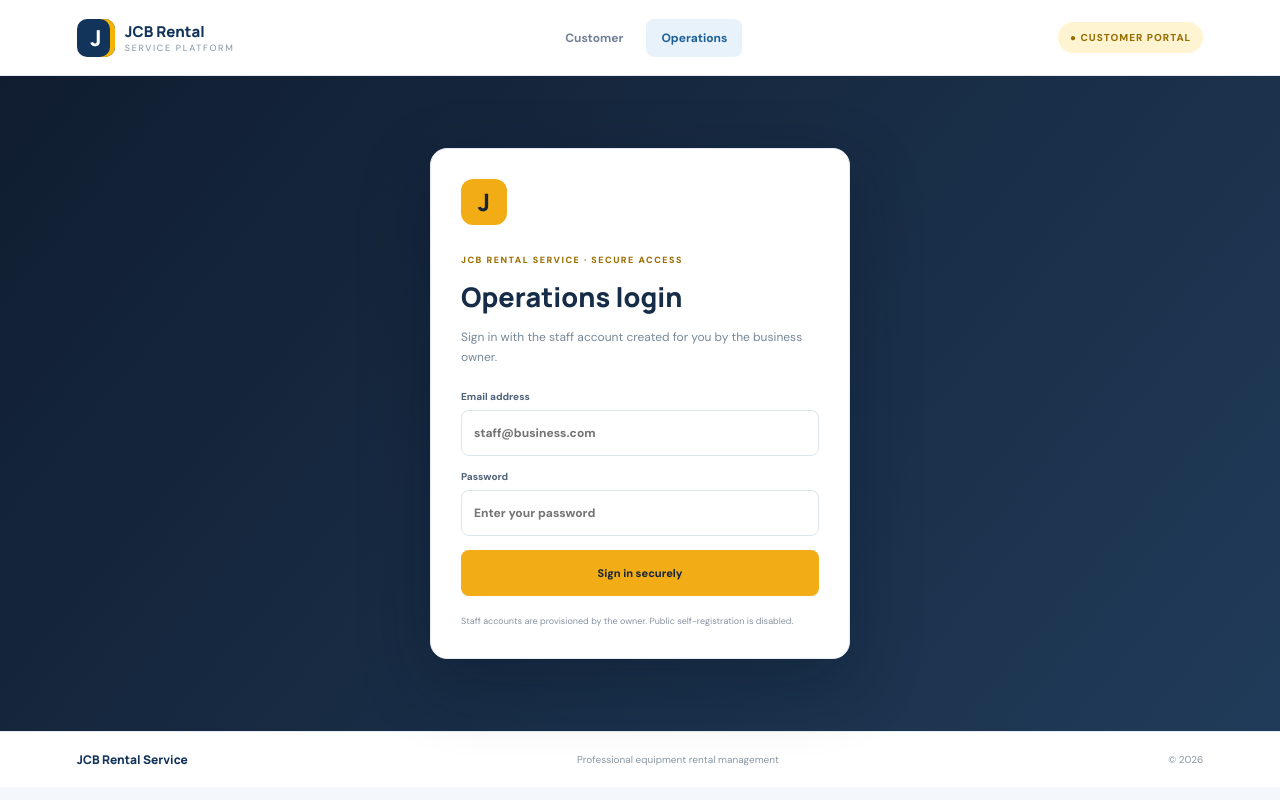
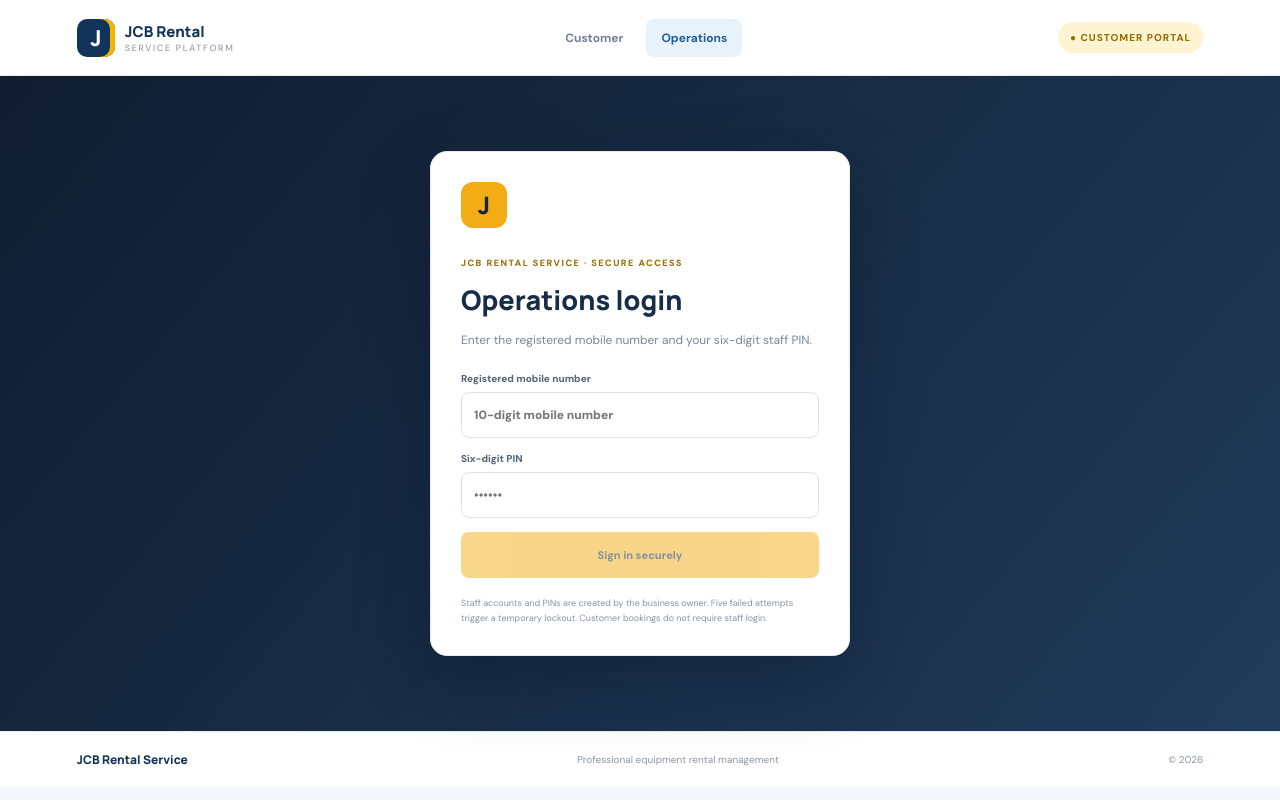
Before and after one commit to jcb-rent/Jcbrental, a React (Vite) app in the folder apps/web/: page / in a window 1280 px wide. Both pictures are taken after a click on the button "Operations". Built offline with nearby package versions, Linux system fonts and the light colour scheme; no server answers.

Commit message:
feat(phase-06): authenticate staff with server-verified PIN

```diff
--- a/apps/web/src/OperationsAuth.tsx
+++ b/apps/web/src/OperationsAuth.tsx
@@ -12,6 +12,16 @@ export function useOperationsAuth(){
  useEffect(()=>{
   if(!supabase){setLoading(false);return;}
   let alive=true;
+  async function loadProfile(id:string){
+   const {data,error:profileError}=await supabase!.from("profiles").select("id,role,full_name,business_id,is_active").eq("id",id).single();
+   if(!alive)return;
+   if(profileError){setError("Signed in, but your staff profile is not provisioned. Ask the business owner to finish account setup.");setProfile(null);}
+   else if(!data.is_active){setError("This account is disabled. Contact the business owner.");setProfile(null);}
+   else if(!["owner","manager","driver"].includes(data.role)){setError("This account does not have operations access.");setProfile(null);}
+   else if(!data.business_id){setError("Your staff account is not linked to a business yet. Contact the business owner.");setProfile(null);}
+   else {setProfile(data as Profile);setError("");}
+   setLoading(false);
+  }
   supabase.auth.getSession().then(async({data})=>{
    if(!alive)return;
    setSession(data.session);
@@ -23,22 +33,20 @@ export function useOperationsAuth(){
    if(!next){setProfile(null);setLoading(false);setError("");}
    else {setLoading(true);window.setTimeout(()=>{if(alive)void loadProfile(next.user.id);},0);}
   });
-  async function loadProfile(id:string){
-   const {data,error:profileError}=await supabase!.from("profiles").select("id,role,full_name,business_id,is_active").eq("id",id).single();
-   if(!alive)return;
-   if(profileError){setError("Signed in, but your staff profile is not provisioned. Ask the business owner to finish account setup.");setProfile(null);}
-   else if(!data.is_active){setError("This account is disabled. Contact the business owner.");setProfile(null);}
-   else if(!["owner","manager","driver"].includes(data.role)){setError("This account does not have operations access.");setProfile(null);}
-   else if(!data.business_id){setError("Your staff account is not linked to a business yet. Contact the business owner.");setProfile(null);}
-   else {setProfile(data as Profile);setError("");}
-   setLoading(false);
-  }
   return()=>{alive=false;subscription.unsubscribe();};
  },[]);
- return {session,profile,loading,error,setError,signOut:async()=>{if(supabase)await supabase.auth.signOut();}};
+ return {session,profile,loading,error,signOut:async()=>{if(supabase)await supabase.auth.signOut();}};
 }
-export default function OperationsLogin({onSuccess}:{onSuccess:()=>void}){
- const [email,setEmail]=useState(""),[password,setPassword]=useState(""),[busy,setBusy]=useState(false),[message,setMessage]=useState("");
- async function submit(e:FormEvent){e.preventDefault();if(!supabase)return;setBusy(true);setMessage("");const {error}=await supabase.auth.signInWithPassword({email:email.trim(),password});setBusy(false);if(error)setMessage(error.message);else onSuccess();}
- return <main className="auth-screen"><section className="auth-card"><div className="auth-symbol">J</div><span className="auth-eyebrow">JCB RENTAL SERVICE · SECURE ACCESS</span><h1>Operations login</h1><p>Sign in with the staff account created for you by the business owner.</p>{!isSupabaseConfigured?<div className="auth-error">Supabase is not configured in this deployment. Add VITE_SUPABASE_URL and VITE_SUPABASE_PUBLISHABLE_KEY to the environment.</div>:null}<form onSubmit={submit}><label>Email address<input type="email" autoComplete="username" required value={email} onChange={e=>setEmail(e.target.value)} placeholder="staff@business.com"/></label><label>Password<input type="password" autoComplete="current-password" minLength={8} required value={password} onChange={e=>setPassword(e.target.value)} placeholder="Enter your password"/></label><button className="auth-submit" disabled={!isSupabaseConfigured||busy}>{busy?"Signing in…":"Sign in securely"}</button></form>{message&&<div className="auth-error" role="alert">{message}</div>}<small>Staff accounts are provisioned by the owner. Public self-registration is disabled.</small></section></main>;
+export default function OperationsLogin(){
+ const [phone,setPhone]=useState(""),[pin,setPin]=useState(""),[busy,setBusy]=useState(false),[message,setMessage]=useState("");
+ async function submit(e:FormEvent){
+  e.preventDefault();if(!supabase)return;
+  setBusy(true);setMessage("");
+  const {data,error}=await supabase.functions.invoke("staff-pin-login",{body:{phone:phone.replace(/\D/g,"").slice(-10),pin}});
+  if(error||!data?.access_token||!data?.refresh_token){setBusy(false);setMessage(data?.error||error?.message||"Unable to sign in. Check your details and try again.");return;}
+  const {error:sessionError}=await supabase.auth.setSession({access_token:data.access_token,refresh_token:data.refresh_token});
+  setBusy(false);
+  if(sessionError)setMessage(sessionError.message);
+ }
+ return <main className="auth-screen"><section className="auth-card"><div className="auth-symbol">J</div><span className="auth-eyebrow">JCB RENTAL SERVICE · SECURE ACCESS</span><h1>Operations login</h1><p>Enter the registered mobile number and your six-digit staff PIN.</p>{!isSupabaseConfigured?<div className="auth-error">Supabase is not configured in this deployment. Add VITE_SUPABASE_URL and VITE_SUPABASE_PUBLISHABLE_KEY to the environment.</div>:null}<form onSubmit={submit}><label>Registered mobile number<input type="tel" inputMode="numeric" autoComplete="username" required minLength={10} maxLength={14} value={phone} onChange={e=>setPhone(e.target.value)} placeholder="10-digit mobile number"/></label><label>Six-digit PIN<input type="password" inputMode="numeric" autoComplete="current-password" required minLength={6} maxLength={6} pattern="[0-9]{6}" value={pin} onChange={e=>setPin(e.target.value.replace(/\D/g,"").slice(0,6))} placeholder="••••••"/></label><button className="auth-submit" disabled={!isSupabaseConfigured||busy||pin.length!==6}>{busy?"Verifying securely…":"Sign in securely"}</button></form>{message&&<div className="auth-error" role="alert">{message}</div>}<small>Staff accounts and PINs are created by the business owner. Five failed attempts trigger a temporary lockout. Customer bookings do not require staff login.</small></section></main>;
 }
```
